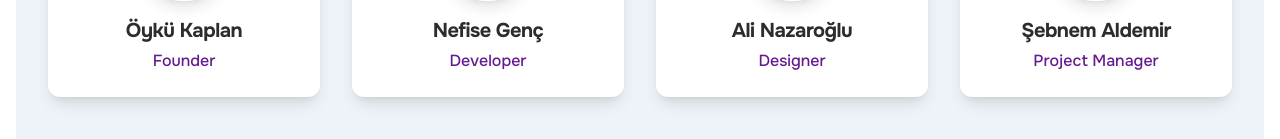
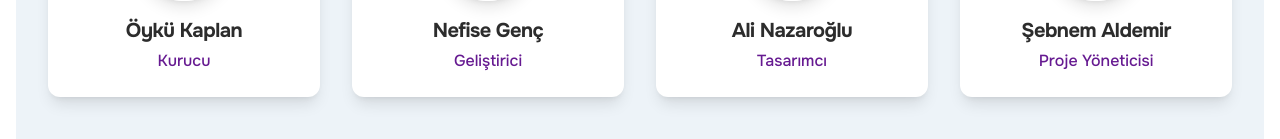
Before and after one commit to nefisegenc/hypatia-community-, a Next.js app: page / in a window 1280 px wide. Shown: the part 3458-3597 px from the top of the page. Built offline with nearby package versions, Linux system fonts and the light colour scheme.

Commit message:
Translate team roles to Turkish

```diff
--- a/src/app/page.tsx
+++ b/src/app/page.tsx
@@ -55,28 +55,28 @@ const sliderImages = [
 const teamMembers = [
 	{
 		name: "Öykü Kaplan",
-		role: "Founder",
+		role: "Kurucu",
 		linkedinUrl: "https://www.linkedin.com/in/oyku-kaplan/",
 		instagramUrl: "https://www.instagram.com/oyku_kaplan?igsh=MWN6N2F1bTZuM2l6cQ%3D%3D&utm_source=qr",
 		imageUrl: "/images/e-1.png",
 	},
 	{
 		name: "Nefise Genç",
-		role: "Developer",
+		role: "Geliştirici",
 		linkedinUrl: "https://www.linkedin.com/in/nefise-gen%C3%A7-67ba66226/",
 		instagramUrl: "https://www.instagram.com/nefisegenc?igsh=OG9yMDB2ZWI1ZXZx&utm_source=qr",
 		imageUrl: "/images/e-2.png",
 	},
 	{
 		name: "Ali Nazaroğlu",
-		role: "Designer",
+		role: "Tasarımcı",
 		linkedinUrl: "https://www.linkedin.com/in/m-ali-nazaroglu-29b727176/",
 		instagramUrl: "https://www.instagram.com/m.nazaroglu/",
 		imageUrl: "/images/e-4.png",
 	},
 	{
 		name: "Şebnem Aldemir",
-		role: "Project Manager",
+		role: "Proje Yöneticisi",
 		linkedinUrl: "https://www.linkedin.com/in/%C5%9Febnem-aldemir-62a189245?utm_source=share&utm_campaign=share_via&utm_content=profile&utm_medium=ios_app",
 		instagramUrl: "https://www.instagram.com/sebnemaldemir?igsh=b2JqZTIxN2RqeWhx&utm_source=qr",
 		imageUrl: "/images/e-3.png",
```
